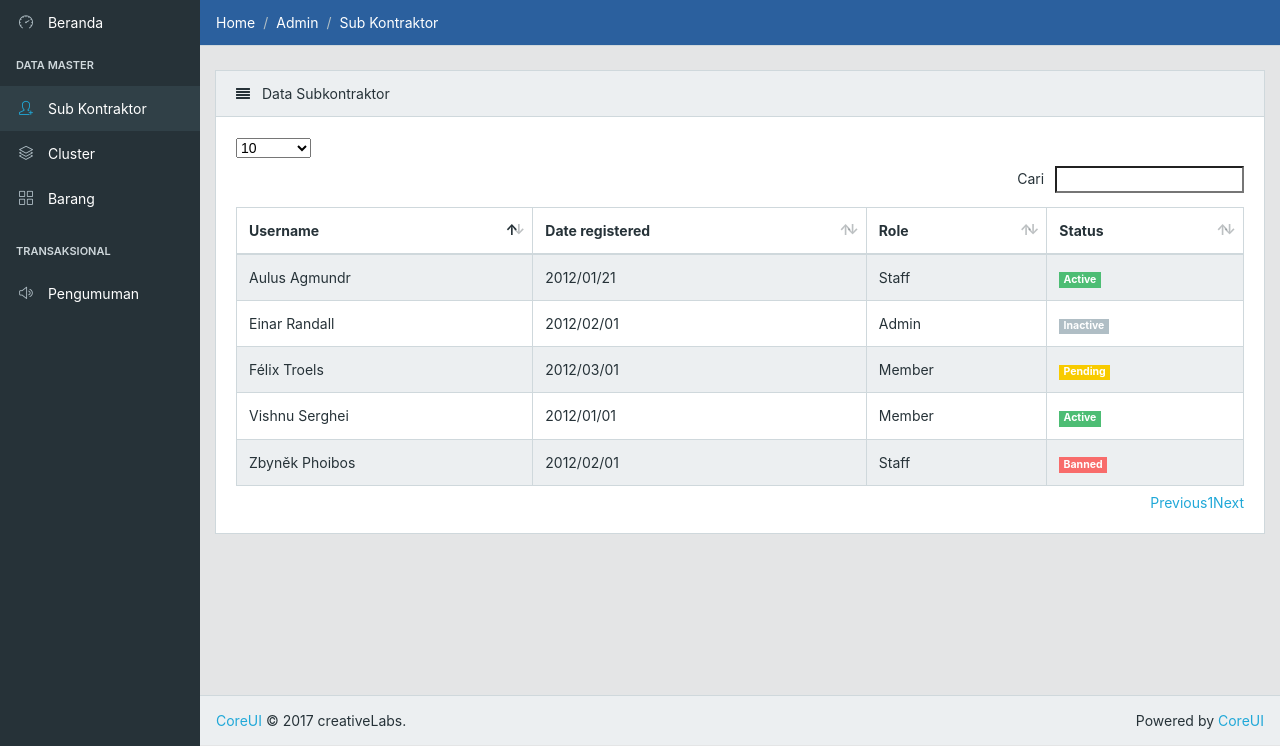
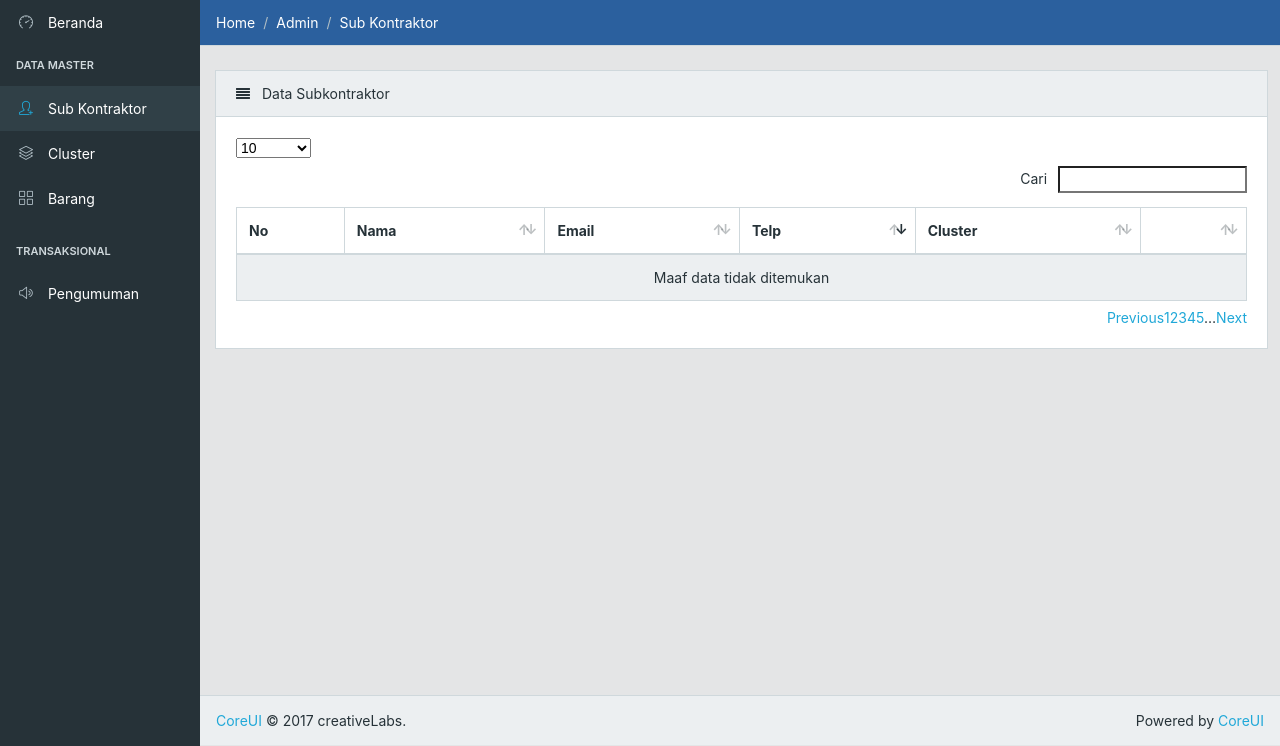
Before and after one commit to zkenstein/eprocurement, a Laravel app: page /admin/subkontraktor in a window 1280 px wide. Shown: the part 55-801 px from the top of the page. Run offline with Laravel 8, Linux system fonts and the light colour scheme; the visitor is signed in with stand-in values (Sample User, id 1); data that the repository does not hold is empty.

Commit message:
GA SIDO INSTALL LARAVEL DATATABLES

```diff
--- a/app/Http/Controllers/SubkontraktorController.php
+++ b/app/Http/Controllers/SubkontraktorController.php
@@ -27,6 +27,13 @@
                 $orderBy = 'status';
             break;
         }
+        $subkontraktor = user::join('cluster','cluster.id','=','user.cluster_id')->select(['cluster.nama as cluster','user.nama as nama','user.email as email','user.telp as telp'])->where('role','subkontraktor')->get();
+        return response()->json([
+            'draw'=>$request->input('draw'),
+            'recordsTotal'=>count($subkontraktor)/$request->input('length'),
+            'data'=>$subkontraktor,
+            'request'=>$request->all()
+        ],200);
         $pemesanan = Pemesanan::with(['listItemPesanan.pasarIteminfo.itemInfo.satuanInfo','listItemPesanan.pasarIteminfo.pasarInfo'])->
             join('user as pemesan', 'pemesan.id', '=', 'pemesanan.pemesan_id')
             ->leftJoin('user as pengirim', 'pengirim.id', '=', 'pemesanan.pengirim_id')
@@ -67,5 +74,6 @@
             'data'=>$pemesanan,
             'request'=>$request->all()
         ]);
+
     }
 }
--- a/app/Http/routes.php
+++ b/app/Http/routes.php
@@ -51,6 +51,10 @@
 		'uses'=>'GeneralController@subkontraktorPage',
 		'as'=>'subkontraktor'
 	]);
+	Route::get('/subkontraktor_data',[
+		'uses'=>'SubkontraktorController@getData',
+		'as'=>'subkontraktor_data'
+	]);
 
 	Route::get('/cluster',[
 		'uses'=>'GeneralController@clusterPage',
--- a/composer.json
+++ b/composer.json
@@ -6,8 +6,7 @@
     "type": "project",
     "require": {
         "php": ">=5.5.9",
-        "laravel/framework": "5.1.*",
-        "yajra/laravel-datatables-oracle": "6.*"
+        "laravel/framework": "5.1.*"
     },
     "require-dev": {
         "fzaninotto/faker": "~1.4",
--- a/resources/views/master.blade.php
+++ b/resources/views/master.blade.php
@@ -548,17 +548,6 @@
         }
         //$("main.main ol.breadcrumb li.breadcrumb-menu.hidden-md-down").remove();
         $(document).ready(function($){
-            $(".datatables").DataTable({
-                info:false,
-                "language": {
-                    "lengthMenu": "_MENU_",
-                    "zeroRecords": "Maaf data tidak ditemukan",
-                    "info": "_PAGE_ dari _PAGES_",
-                    "infoEmpty": "Data Tidak Ditemukan",
-                    "infoFiltered": "(filtered from _MAX_ total records)",
-                    "search": "Cari "
-                }
-            });
             // Add class .active to current link
             $.navigation.find('a').each(function(){
 
@@ -693,7 +682,7 @@
 
     <!-- Custom scripts required by this view -->
     <!-- <script src="/js/views/main.js"></script> -->
-
+    @yield('script')
 </body>
 
 </html>
--- a/resources/views/pages/subkontraktor.blade.php
+++ b/resources/views/pages/subkontraktor.blade.php
@@ -17,56 +17,18 @@
                             <i class="fa fa-align-justify"></i> Data Subkontraktor
                         </div>
                         <div class="card-block">
-                            <table class="table table-bordered table-striped datatables">
+                            <table id="subkontraktor-data" class="table table-bordered table-striped">
                                 <thead>
                                     <tr>
-                                        <th>Username</th>
-                                        <th>Date registered</th>
-                                        <th>Role</th>
-                                        <th>Status</th>
+                                    	<th>No</th>
+                                        <th>Nama</th>
+                                        <th>Email</th>
+                                        <th>Telp</th>
+                                        <th>Cluster</th>
+                                        <th></th>
                                     </tr>
                                 </thead>
                                 <tbody>
-                                    <tr>
-                                        <td>Vishnu Serghei</td>
-                                        <td>2012/01/01</td>
-                                        <td>Member</td>
-                                        <td>
-                                            <span class="badge badge-success">Active</span>
-                                        </td>
-                                    </tr>
-                                    <tr>
-                                        <td>Zbyněk Phoibos</td>
-                                        <td>2012/02/01</td>
-                                        <td>Staff</td>
-                                        <td>
-                                            <span class="badge badge-danger">Banned</span>
-                                        </td>
-                                    </tr>
-                                    <tr>
-                                        <td>Einar Randall</td>
-                                        <td>2012/02/01</td>
-                                        <td>Admin</td>
-                                        <td>
-                                            <span class="badge badge-default">Inactive</span>
-                                        </td>
-                                    </tr>
-                                    <tr>
-                                        <td>Félix Troels</td>
-                                        <td>2012/03/01</td>
-                                        <td>Member</td>
-                                        <td>
-                                            <span class="badge badge-warning">Pending</span>
-                                        </td>
-                                    </tr>
-                                    <tr>
-                                        <td>Aulus Agmundr</td>
-                                        <td>2012/01/21</td>
-                                        <td>Staff</td>
-                                        <td>
-                                            <span class="badge badge-success">Active</span>
-                                        </td>
-                                    </tr>
                                 </tbody>
                             </table>
                             <!--
@@ -98,3 +60,64 @@
 
     </div>
 @stop
+
+@section('script')
+	<script type="text/javascript">
+		$("#subkontraktor-data").DataTable({
+			"processing": true,
+	        "serverSide": true,
+	        "ajax": "{{route('admin.subkontraktor_data')}}",
+            info:false,
+            "language": {
+                "lengthMenu": "_MENU_",
+                "zeroRecords": "Maaf data tidak ditemukan",
+                "info": "_PAGE_ dari _PAGES_",
+                "infoEmpty": "Data Tidak Ditemukan",
+                "infoFiltered": "(filtered from _MAX_ total records)",
+                "search": "Cari "
+            },
+            "columnDefs": [
+                {
+                    "className":"no-print",
+                    "orderable":false,
+                    "targets": 0,
+                    "render": function(data, type, row, meta){
+                        return "1";
+                    }
+                },{
+                    "targets": 1,
+                    "render": function(data, type, row, meta){
+                        var nama = row.nama;
+                        return nama;
+                    }
+                },
+                {
+                    "targets": 2,
+                    "render": function(data, type, row, meta){
+                        var email = row.email;
+                        return email;
+                    }
+                },
+                {
+                    "targets": 3,
+                    "render": function(data, type, row, meta){
+                        return row.telp;
+                    }
+                },
+                {
+                    "targets": 4,
+                    "render": function(data, type, row, meta){
+                        return row.cluster;
+                    }
+                },
+                {
+                	"targets": 5,
+                    "render": function(data, type, row, meta){
+                        return "0";
+                    }
+                }
+            ],
+            aaSorting: [[3, 'desc']],
+        });
+	</script>
+@stop
```
